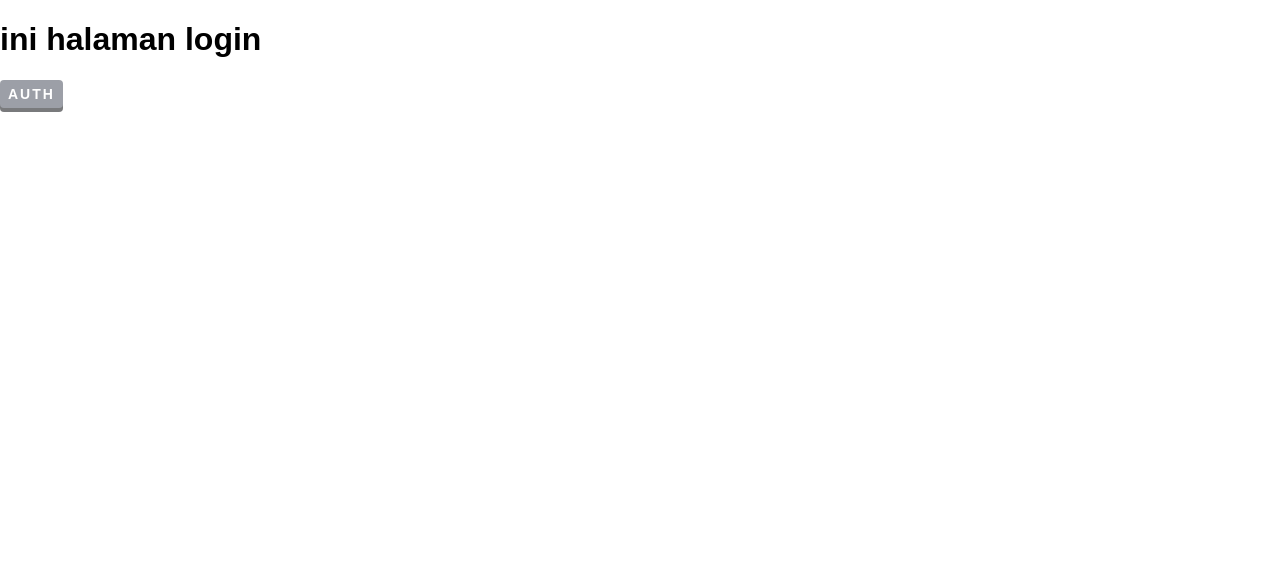
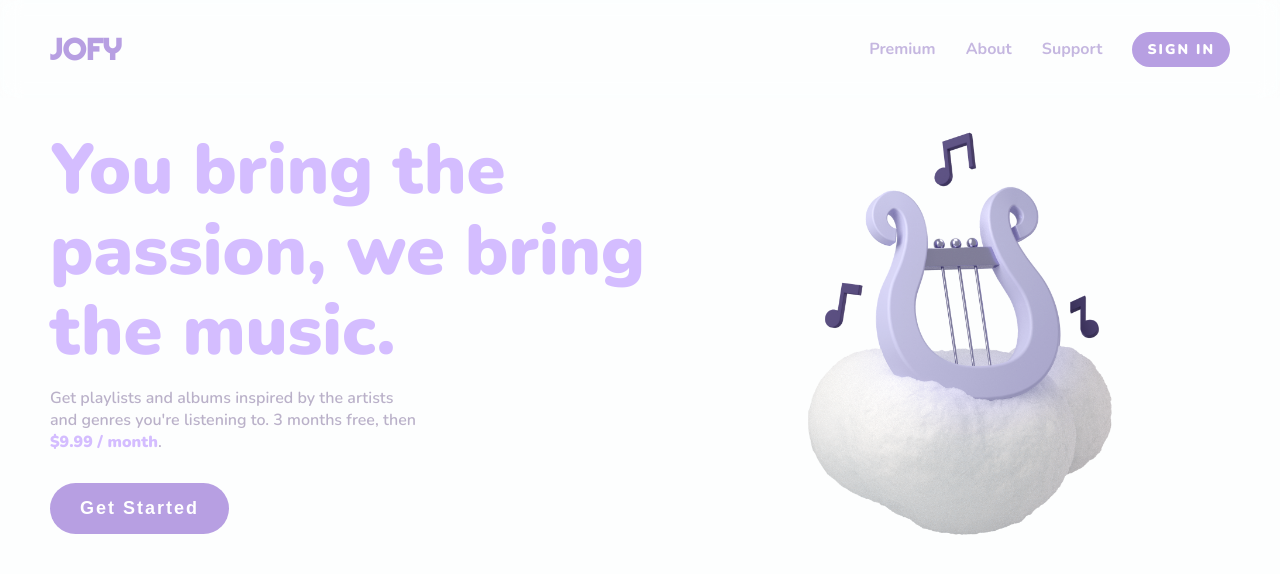
Before and after one commit to ardihp/generasi-gigih-homework, a React (Create React App) app: page / in a window 1280 px wide. Shown: the top 574 px of the page. Built offline with nearby package versions, Linux system fonts and the light colour scheme.

Commit message:
Add Landing Page

```diff
--- a/public/index.html
+++ b/public/index.html
@@ -16,6 +16,9 @@
     -->
     <link rel="manifest" href="%PUBLIC_URL%/manifest.json" />
     <link rel="stylesheet" href="https://use.fontawesome.com/releases/v5.15.3/css/all.css" integrity="sha384-SZXxX4whJ79/gErwcOYf+zWLeJdY/qpuqC4cAa9rOGUstPomtqpuNWT9wdPEn2fk" crossorigin="anonymous">
+    <link href="https://fonts.googleapis.com/css2?family=Lobster&display=swap" rel="stylesheet">
+    <link href="https://fonts.googleapis.com/css2?family=Righteous&display=swap" rel="stylesheet">
+    <link href="https://fonts.googleapis.com/css2?family=Nunito:wght@300;400;500;600;700;800;900&display=swap" rel="stylesheet">
     <!--
       Notice the use of %PUBLIC_URL% in the tags above.
       It will be replaced with the URL of the `public` folder during the build.
--- a/src/App.css
+++ b/src/App.css
@@ -1,5 +1,5 @@
 body{
-  background-color: white;
+  background-color: #fdfefe;
   font-family: 'Poppins', sans-serif;
 }
 
--- a/src/App.js
+++ b/src/App.js
@@ -7,7 +7,7 @@ import {
   Redirect
 } from "react-router-dom";
 import CreatePlaylist from "./Pages/CreatePlaylist";
-import Login from "./Pages/Login";
+import Landing from "./Pages/Landing";
 import { useSelector, useDispatch } from "react-redux";
 import { getTokenFromUrl } from "./Util/Services";
 import { getToken } from "./Redux/tokenSlice";
@@ -31,7 +31,7 @@ function App() {
             {Token !== "" ? <CreatePlaylist /> : <Redirect to="/" />}
           </Route>
           <Route path="/">
-            {Token !== "" ? <Redirect to="/create-playlist" /> : <Login />}
+            {Token !== "" ? <Redirect to="/create-playlist" /> : <Landing />}
           </Route>
         </Switch>
       </Router>
--- /dev/null
+++ b/src/Pages/Landing/index.js
@@ -0,0 +1,37 @@
+import React from "react";
+import Navbar from "../../components/Navbar";
+import Style from "./style.module.css";
+
+function index() {
+  const handleClick = () => {
+    const Client_ID = process.env.REACT_APP_SPOTIFY_CLIENT_ID;
+    const Response_Type = "token";
+    const Redirect_URI = "http://localhost:3000";
+    const Scope = "playlist-modify-private";
+    window.location = `https://accounts.spotify.com/authorize?client_id=${Client_ID}&response_type=${Response_Type}&redirect_uri=${Redirect_URI}&scope=${Scope}&show_dialog=true`;
+  };
+
+  return (
+    <div>
+      <Navbar handleClick={handleClick} />
+      <div className={Style.container}>
+        <div className={Style.left}>
+          <h1>You bring the passion, we bring the music.</h1>
+          <p>
+            Get playlists and albums inspired by the artists and genres you're
+            listening to. 3 months free, then
+            <span className={Style.leftPrice}> $9.99 / month</span>.
+          </p>
+          <div className={Style.btnAction} onClick={handleClick}>
+            Get Started
+          </div>
+        </div>
+        <div className={Style.right}>
+          <img src={process.env.PUBLIC_URL + '/valen-music.png'} alt="music" />
+        </div>
+      </div>
+    </div>
+  );
+}
+
+export default index;
--- /dev/null
+++ b/src/Pages/Landing/style.module.css
@@ -0,0 +1,77 @@
+.container {
+  display: flex;
+  padding: 0 50px;
+}
+
+.left {
+  display: flex;
+  flex-direction: column;
+  justify-content: center;
+  align-items: flex-start;
+}
+
+.left h1 {
+  font-family: "Nunito", sans-serif;
+  color: #d4bdff;
+  font-size: 70px;
+  line-height: 115%;
+  font-weight: 900;
+  margin: 0;
+}
+
+.left p {
+  font-family: "Nunito", sans-serif;
+  width: 57%;
+  color: #bab1c9;
+  font-weight: 600;
+  margin: 15px 0 30px;
+}
+
+.leftPrice {
+  color: #d4bdff;
+  font-weight: 900;
+}
+
+.right {
+  width: 100%;
+  display: flex;
+  justify-content: center;
+}
+
+.right img {
+  width: 88%;
+  animation: music 3s infinite;
+}
+
+@keyframes music {
+    0%{
+        position: relative;
+        top: 10px;
+    }
+    50%{
+        position: relative;
+        top: 0px;
+    }
+    100%{
+        position: relative;
+        top: 10px;
+    }
+}
+
+.btnAction {
+  border: none;
+  outline: none;
+  background: #b79fe2;
+  color: white;
+  padding: 15px 30px;
+  border-radius: 50px;
+  cursor: pointer;
+  font-size: 18px;
+  font-weight: 600;
+  letter-spacing: 2px;
+  transition: all 0.2s ease-in-out;
+}
+
+.btnAction:hover {
+  background: #9382b4;
+}
--- a/src/Pages/Login.js
+++ /dev/null
@@ -1,23 +0,0 @@
-import React from "react";
-import Button from "../components/Button";
-
-function Login() {
-  const handleClick = () => {
-    const Client_ID = process.env.REACT_APP_SPOTIFY_CLIENT_ID;
-    const Response_Type = "token";
-    const Redirect_URI = "http://localhost:3000";
-    const Scope = "playlist-modify-private";
-    window.location = `https://accounts.spotify.com/authorize?client_id=${Client_ID}&response_type=${Response_Type}&redirect_uri=${Redirect_URI}&scope=${Scope}&show_dialog=true`;
-  };
-
-  return (
-    <div>
-      <h1>ini halaman login</h1>
-      <div onClick={handleClick}>
-        <Button text="AUTH" />
-      </div>
-    </div>
-  );
-}
-
-export default Login;
--- a/src/components/Button/Button.css
+++ b/src/components/Button/Button.css
@@ -1,25 +1,17 @@
-.btn{
+.btn {
   border: none;
   outline: none;
   background: rgb(156, 159, 167);
   color: white;
-    padding: 6px 8px;
-    border-radius: 4px;
+  padding: 10px 15px;
+  border-radius: 50px;
   cursor: pointer;
   font-size: 14px;
   font-weight: 600;
   letter-spacing: 2px;
-    box-shadow: 0 4px 0 rgb(121, 122, 124);
-    transition: all .2s ease-in-out;
+  transition: all 0.2s ease-out;
 }
 
-.btn:hover{
+.btn:hover {
   background: rgb(135, 138, 143);
-    transition: none;
 }
-
-.btn:active{
-    box-shadow: none;
-    position: relative;
-    top: 4px;
-}
--- a/src/components/Navbar/index.js
+++ b/src/components/Navbar/index.js
@@ -1,16 +1,37 @@
 import React from "react";
+import { useSelector } from "react-redux";
+import { Link } from "react-router-dom";
 import Search from "../Search/Index";
 import Navbar from "./style.module.css";
-import Profile from "../Profile/Profile"
+import Profile from "../Profile/Profile";
 
-function Index({ handleSearch }) {
+function Index({ handleSearch, handleClick }) {
+  const Token = useSelector(state => state.token.token);
+
   return (
     <header>
-      <div className={Navbar.logo}>JOFY</div>
-      <div>
-        <Search handleSubmit={handleSearch} />
-      </div>
-      <Profile />
+      <Link className={Navbar.logo} to="/">
+        JOFY
+      </Link>
+      {Token !== "" ? (
+        <>
+          <div>
+            <Search handleSubmit={handleSearch} />
+          </div>
+          <Profile />
+        </>
+      ) : (
+        <div className={Navbar.navLeft}>
+          <ul>
+            <li>Premium</li>
+            <li>About</li>
+            <li>Support</li>
+            <li onClick={handleClick}>
+              <div className={Navbar.btnAuth}>SIGN IN</div>
+            </li>
+          </ul>
+        </div>
+      )}
     </header>
   );
 }
--- a/src/components/Navbar/style.module.css
+++ b/src/components/Navbar/style.module.css
@@ -3,17 +3,57 @@ header {
   justify-content: space-between;
   align-content: center;
   align-items: center;
-  padding: 20px;
+  padding: 30px 50px;
   position: sticky;
   z-index: 1;
   top: 0;
-  background: rgba(255, 255, 255, 0.555);
   backdrop-filter: blur(10px);
-  border-bottom: 2px solid #f0f3f9;
 }
 
-.logo{
+.logo {
+  /* font-family: 'Lobster', cursive; */
+  font-family: "Righteous", cursive;
   font-size: 30px;
   font-weight: 900;
-  color: rgb(108, 111, 119);
+  color: #b79fe2;
+  text-decoration: none;
 }
+
+.navLeft ul {
+  list-style: none;
+  display: flex;
+  margin: 0;
+  align-items: center;
+}
+
+.navLeft li {
+  font-family: "Nunito", sans-serif;
+  margin-left: 30px;
+  cursor: pointer;
+  font-weight: 700;
+  font-size: 16px;
+  color: #c5b7e0;
+  transition: all 0.2s ease-out;
+}
+
+.navLeft li:hover{
+  color: #c8b1f7;
+}
+
+.btnAuth {
+  border: none;
+  outline: none;
+  background: #b79fe2;
+  color: white;
+  padding: 8px 15px;
+  border-radius: 50px;
+  cursor: pointer;
+  font-size: 14px;
+  font-weight: 900;
+  letter-spacing: 2px;
+  transition: all 0.2s ease-in-out;
+}
+
+.btnAuth:hover {
+  background: #9382b4;
+}
--- a/src/components/Profile/Profile.js
+++ b/src/components/Profile/Profile.js
@@ -7,7 +7,7 @@ function Profile() {
 
   return (
     <div className={Style.profile}>
-      <p>{User.display_name}</p>
+      <p>Welcome {User.display_name}</p>
     </div>
   );
 }
--- a/src/components/Profile/style.module.css
+++ b/src/components/Profile/style.module.css
@@ -1,35 +1,10 @@
 .profile {
-  display: flex;
-  border: none;
-  outline: none;
-  background: rgb(248, 182, 84);
-  color: white;
-  border-radius: 50px;
-  padding: 0 15px;
-  cursor: pointer;
-  font-size: 14px;
-  font-weight: 600;
-  letter-spacing: 2px;
-  box-shadow: 0 4px 0 rgb(223, 158, 61);
-  transition: all 0.2s ease-in-out;
+  color: #26928f;
+  font-size: 20px;
+  font-weight: 700;
 }
 
-.profile:hover {
-  background: rgb(206, 151, 70);
-  transition: none;
+.profile p{
+  font-family: 'Nunito', sans-serif;
+  margin: 0;
 }
-
-.profile:active {
-  box-shadow: none;
-  position: relative;
-  top: 4px;
-}
-
-.profileImage {
-  width: 150px;
-  height: 150px;
-}
-
-.profileImage img {
-  width: 100%;
-}
```
Also changed, not shown: public/valen-music.png (added). Lines whose indentation alone changed are shown as unchanged.
